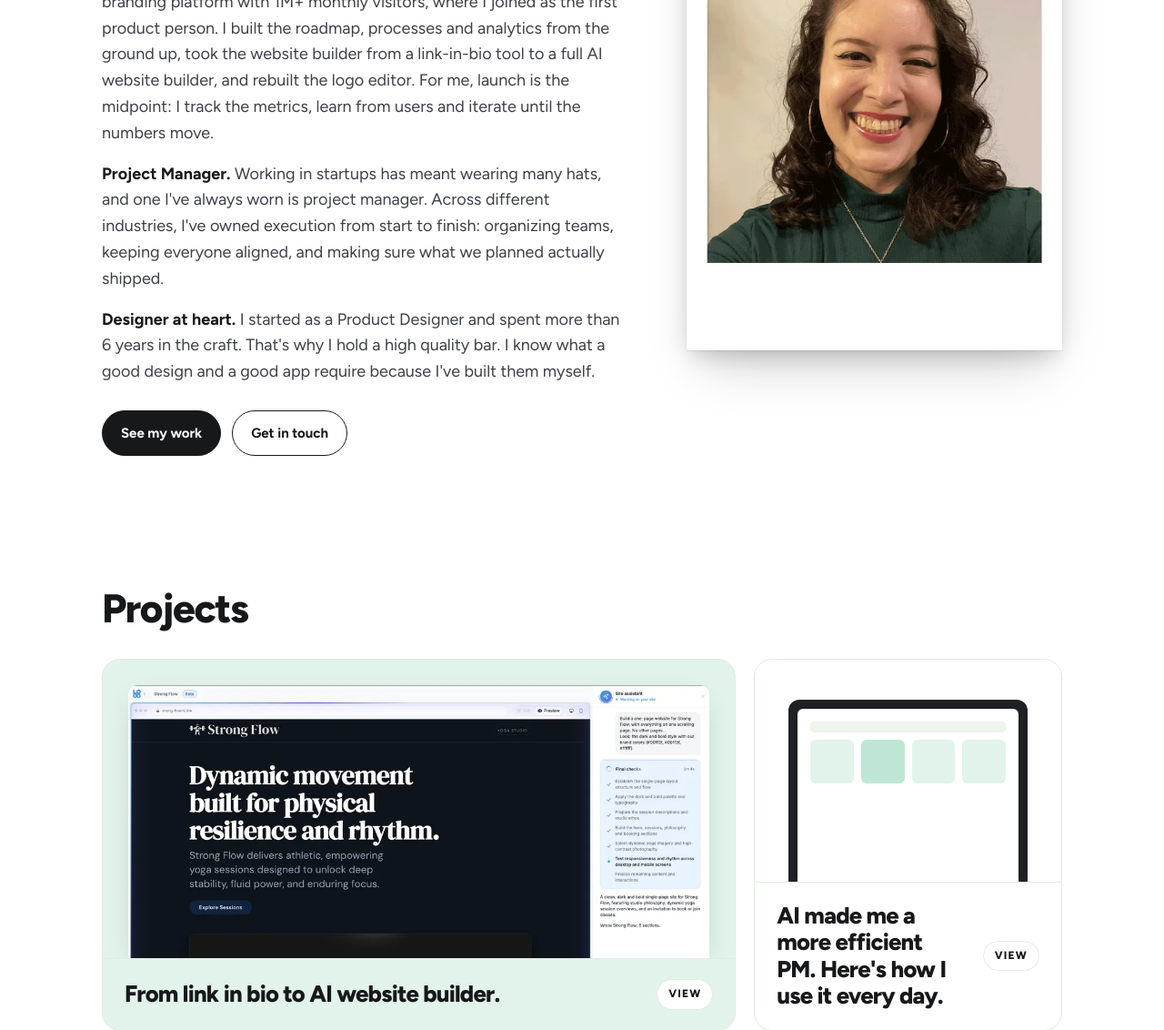
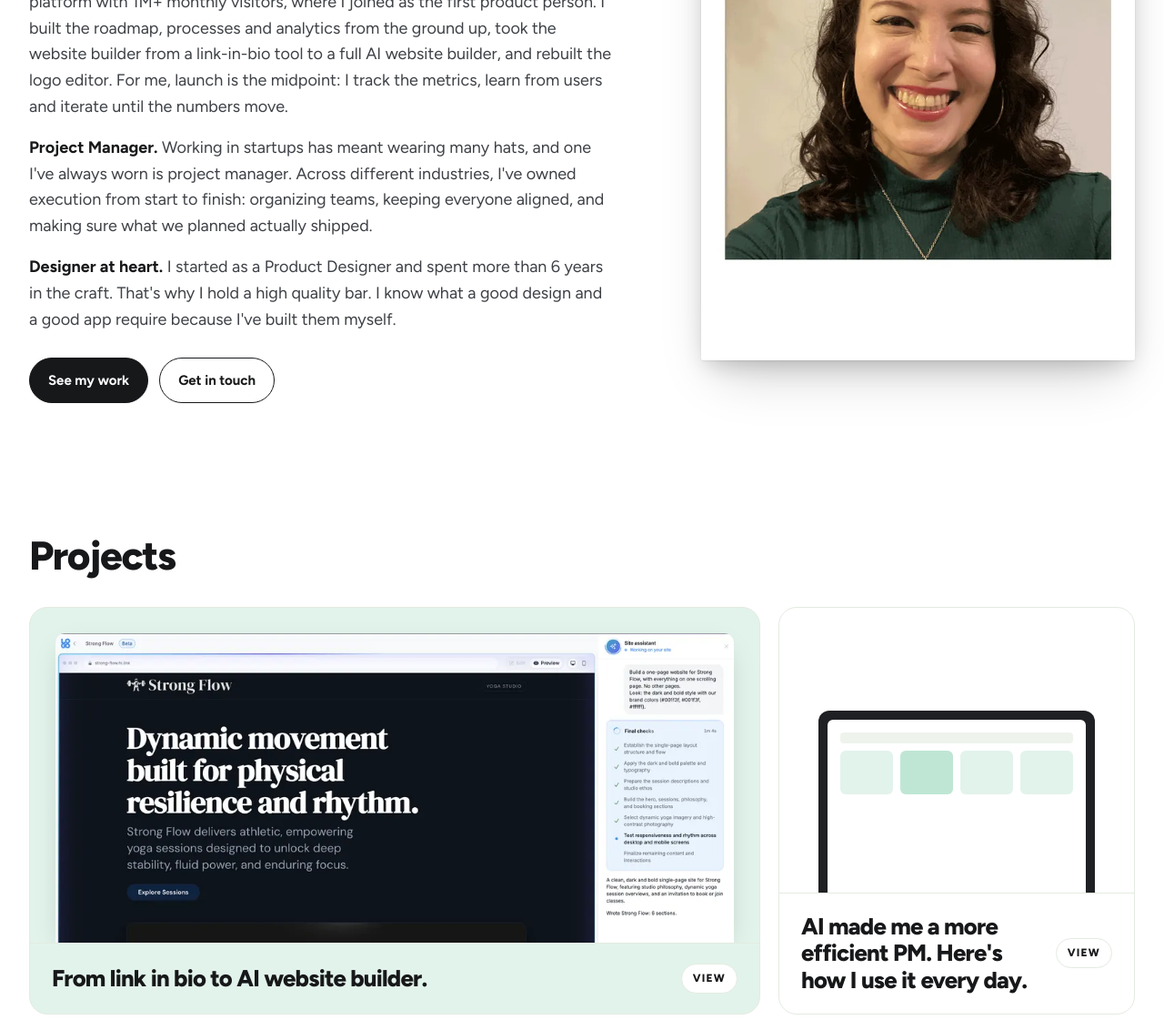
Before and after one commit to cinthyafloresh/cinthyaflores-portfolio, a plain HTML site: page index.html in a window 1280 px wide. Shown: the part 385-1517 px from the top of the page at 91% size. Drawn offline with Linux system fonts and the light colour scheme.

Commit message:
Widen layout: 1360px container, wider hero text and case study text
Co-Authored-By: Claude Opus 5.5 <noreply@anthropic.com>
Claude-Session: https://claude.ai/code/session_01GewcGi79k1aCvEyhCbtfMp

```diff
--- a/index.html
+++ b/index.html
@@ -24,8 +24,8 @@
     --accent-soft:#E2F3EB;
     --sand:#EAF3D4;
     --radius:20px;
-    --max:1120px;
-    --read:680px;
+    --max:1360px;
+    --read:740px;
   }
   *{box-sizing:border-box;margin:0;padding:0}
   html{scroll-behavior:smooth}
@@ -52,9 +52,9 @@
 
   /* HERO */
   .hero{padding:72px 0 80px}
-  .hero-grid{display:grid;grid-template-columns:1.4fr 1fr;gap:64px;align-items:center}
+  .hero-grid{display:grid;grid-template-columns:1.35fr 1fr;gap:96px;align-items:center}
   .hero h1{font-size:clamp(44px,6vw,72px);margin-bottom:24px}
-  .hero p{color:var(--ink-2);margin-bottom:16px;max-width:580px}
+  .hero p{color:var(--ink-2);margin-bottom:16px;max-width:none}
   .hero p strong{color:var(--ink);font-weight:700}
   .hero .ctas{display:flex;gap:12px;margin-top:28px}
   .photo{aspect-ratio:4/5;border-radius:var(--radius);background:var(--surface);border:1px solid var(--line);display:flex;align-items:center;justify-content:center;color:var(--muted);font-weight:600;font-size:15px;text-align:center}
@@ -133,7 +133,7 @@
 
   /* ===== CASE STUDY ===== */
   .cs-hero{text-align:center;padding:72px 0 56px}
-  .cs-hero h1{font-size:clamp(44px,7vw,84px);max-width:900px;margin:0 auto 24px}
+  .cs-hero h1{font-size:clamp(44px,7vw,88px);max-width:1040px;margin:0 auto 24px}
   .cs-hero p{font-size:20px;color:var(--ink-2);max-width:620px;margin:0 auto}
   .cs-cover{border-radius:28px;background:var(--accent);color:var(--bg);display:grid;grid-template-columns:1fr 1fr;align-items:center;gap:32px;padding:56px 64px 0;overflow:hidden;min-height:440px}
   .cs-cover h2{font-size:clamp(30px,3.6vw,46px);padding-bottom:56px}
@@ -185,7 +185,7 @@
   .step{background:var(--surface);border:1px solid var(--line);border-radius:16px;padding:22px}
   .step h4{font-size:18px;letter-spacing:-0.02em;margin-bottom:8px}
   .step p{font-size:15px;line-height:1.55;margin:0;color:var(--ink-2)}
-  .wide-read{max-width:880px;margin:0 auto;padding:0 32px}
+  .wide-read{max-width:1040px;margin:0 auto;padding:0 32px}
   .soon{text-align:center;padding:120px 0 40px}
   .soon h1{font-size:clamp(48px,8vw,96px);margin-bottom:20px}
   .soon p{color:var(--ink-2);font-size:20px;max-width:520px;margin:0 auto 32px}
@@ -211,7 +211,7 @@
   .hero p.lead{font-size:clamp(22px,2.2vw,26px);line-height:1.35;font-weight:700;color:var(--ink);letter-spacing:-0.01em;margin-bottom:28px}
   .sub-h{font-size:24px;margin:56px 0 20px}
   .logo img{height:30px;width:auto;display:block}
-  .photo-pic{display:block;max-width:440px;width:100%;justify-self:end}
+  .photo-pic{display:block;max-width:500px;width:100%;justify-self:end}
   .photo-pic img{width:100%;height:auto;display:block;border-radius:3px;box-shadow:0 1px 2px rgba(0,0,0,.08),0 10px 24px -6px rgba(0,0,0,.18),0 28px 56px -18px rgba(0,0,0,.22)}
   @media (max-width:900px){.photo-pic{justify-self:start;max-width:340px}}
   .card-visual{margin-top:0;padding-top:32px}
@@ -230,7 +230,7 @@
   @media (max-width:900px){.about-grid{grid-template-columns:1fr}.a-exp,.a-out{grid-column:auto}}
   @media (max-width:560px){.a-out .facts{grid-template-columns:1fr}}
   .card-visual.shot{padding:28px 28px 0;align-items:flex-end}
-  .card-visual.shot img{width:100%;height:100%;max-height:300px;object-fit:cover;object-position:top left;border-radius:10px 10px 0 0;box-shadow:0 10px 30px -12px rgba(0,0,0,.25);display:block}
+  .card-visual.shot img{width:100%;height:100%;max-height:340px;object-fit:cover;object-position:top left;border-radius:10px 10px 0 0;box-shadow:0 10px 30px -12px rgba(0,0,0,.25);display:block}
   .cs-cover.cover-shot{display:block;padding:56px 56px 0;min-height:0}
   .cs-cover.cover-shot h2{padding-bottom:36px;max-width:680px}
   .cs-cover.cover-shot img{width:100%;height:auto;display:block;border-radius:12px 12px 0 0;box-shadow:0 20px 50px -20px rgba(0,0,0,.45)}
```
